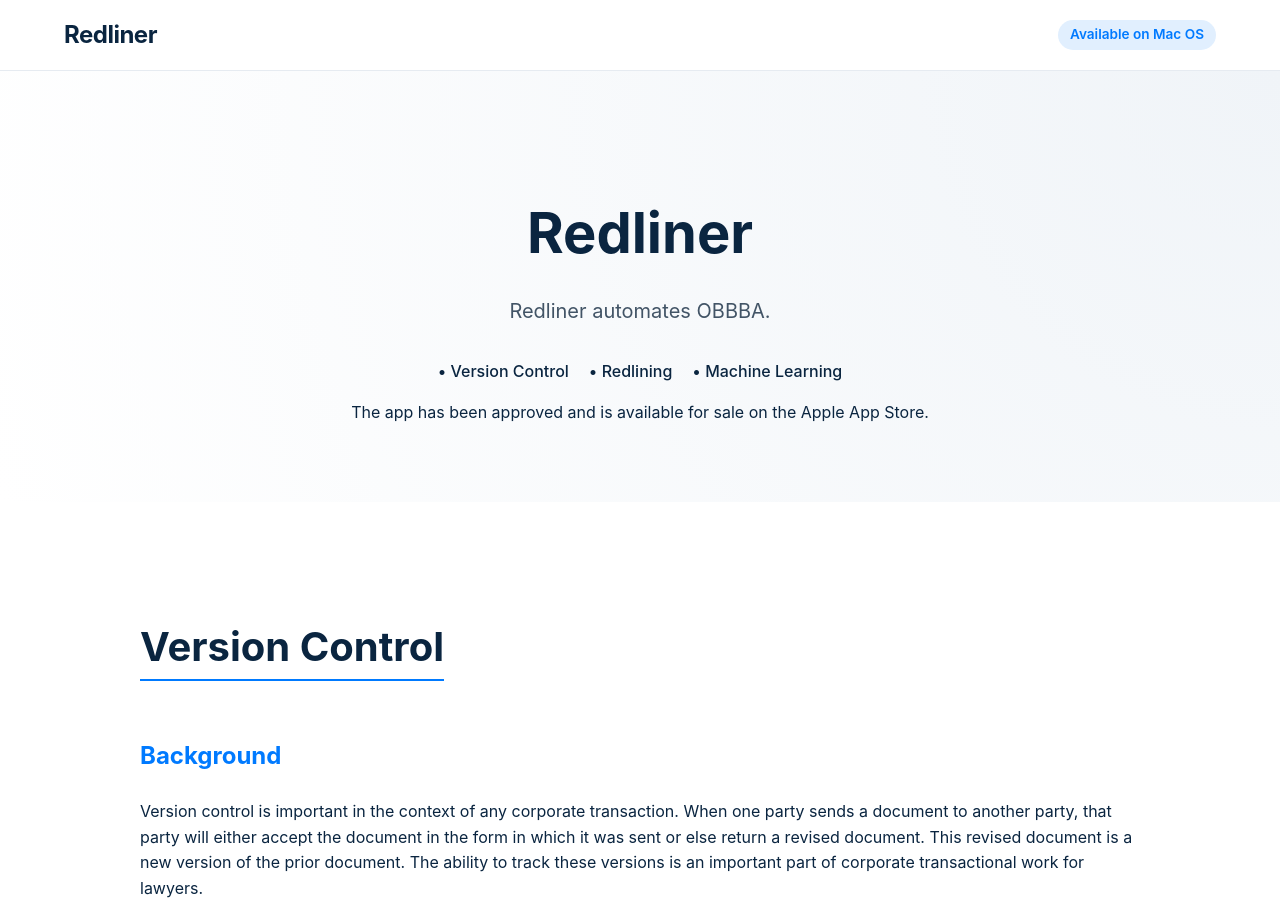
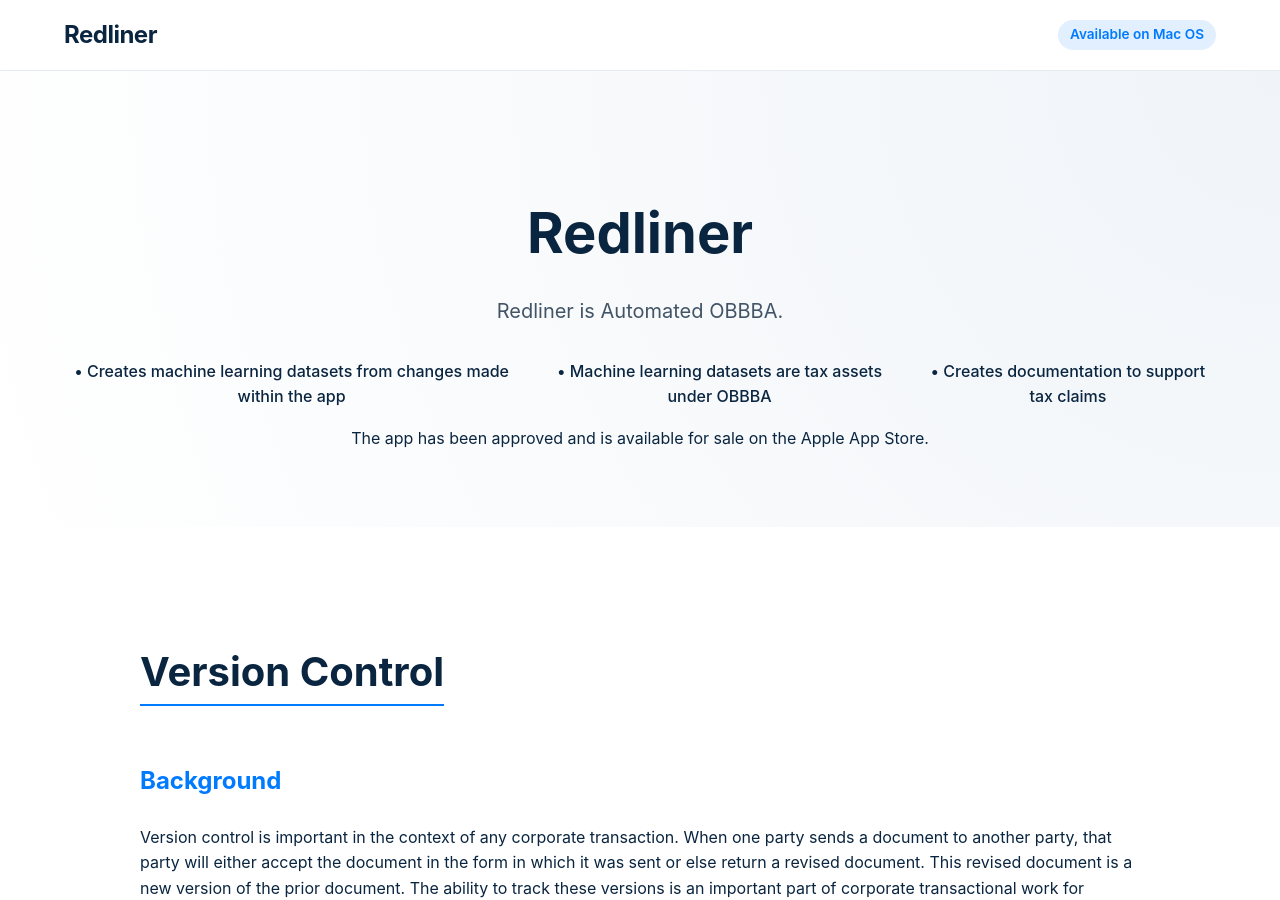
Before and after one commit to advocatesclose/redliner-site, a Jekyll site: the page index.html, which Jekyll copies as it is, in a window 1280 px wide and 900 px high. Built offline with Jekyll 4.4.1, drawn with Linux system fonts in a browser that asks for light colours.

Commit message:
Revise title and content for OBBBA branding
Updated title and hero subtext to reflect new branding. Modified list items to describe machine learning features related to OBBBA.

```diff
--- a/index.html
+++ b/index.html
@@ -12,7 +12,7 @@
     </script>
     <meta charset="UTF-8">
     <meta name="viewport" content="width=device-width, initial-scale=1.0">
-    <title>Redliner | Support for Critical Law Firm Workflows</title>
+    <title>AUTOMATED OBBBA</title>
     <style>
         :root {
             --primary-blue: #0a2540;
@@ -190,11 +190,11 @@
 
     <header>
         <h1>Redliner</h1>
-        <p class="hero-sub">Redliner automates OBBBA.</p>
+        <p class="hero-sub">Redliner is Automated OBBBA.</p>
         <ul style="list-style: none; padding: 0; display: flex; justify-content: center; gap: 20px; font-weight: 500;">
-            <li>• Version Control</li>
-            <li>• Redlining</li>
-            <li>• Machine Learning</li>
+            <li>• Creates machine learning datasets from changes made within the app</li>
+            <li>• Machine learning datasets are tax assets under OBBBA</li>
+            <li>• Creates documentation to support tax claims</li>
         </ul>
         <p>The app has been approved and is available for sale on the Apple App Store.</p>
     </header>
```
